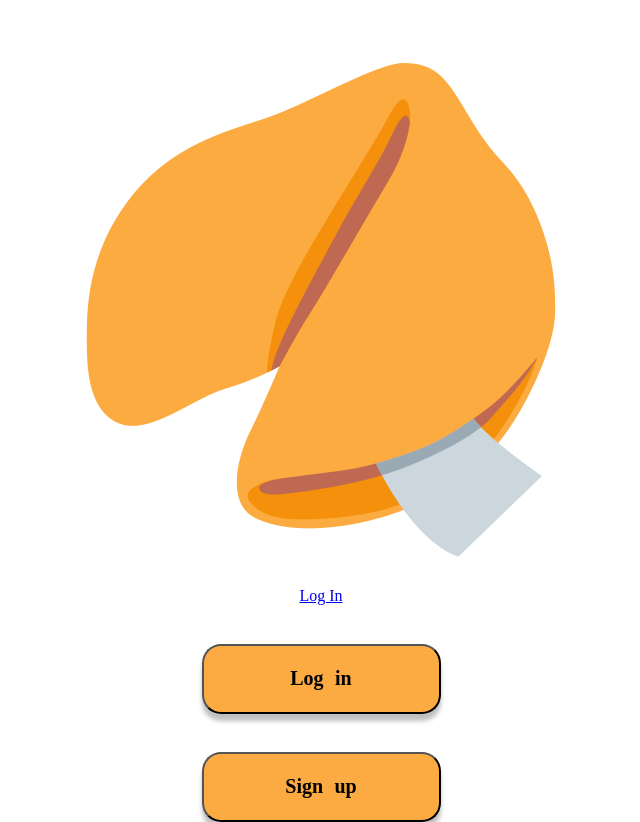
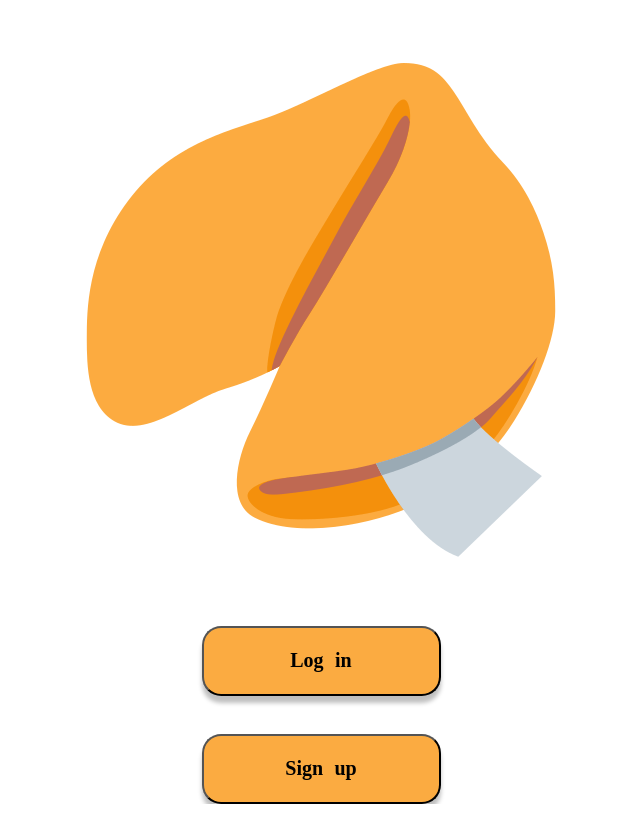
Before and after one commit to trishtracking/week-6-project, a website: page public/index.html in a window 1280 px wide. Shown: the part 73-895 px from the top of the page, without its empty margins (319-959 px from the left). Drawn offline with Linux system fonts and the light colour scheme; a web font is replaced by a local one.

```diff
--- a/public/index.html
+++ b/public/index.html
@@ -12,7 +12,6 @@
 
 		<figure> <img id="img-cookie" class="cookie" src="/public/images/fortune-cookie.png" alt="image of a fortune cookie" /> </figure>
 
-		<a href="/login.html">Log In </a>
 		<button type="submit" id="log-in">Log in</button>
 		<button type="submit" id="sign-up">Sign up</button>
 
```
Also changed, not shown: public/list.js (added).
